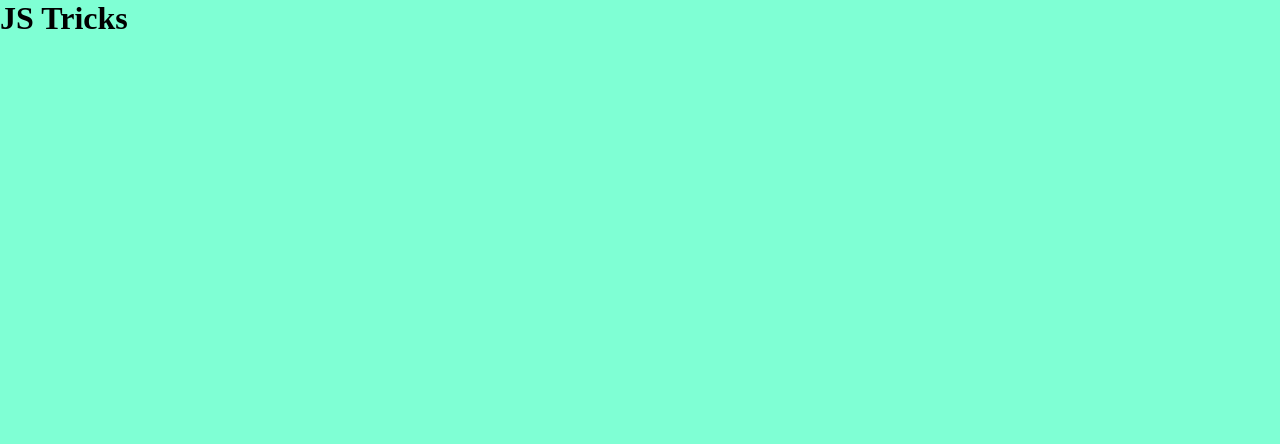
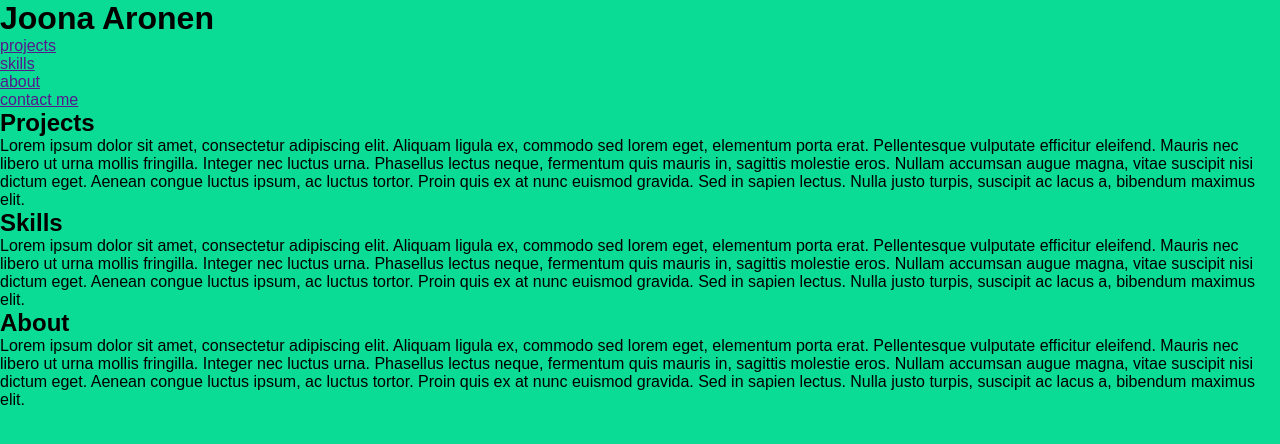
Before and after one commit to JoonAro/React23S_JS, a plain HTML site: page MargitTennosaar/week6/tricksYouMustKnow/index.html in a window 1280 px wide. Drawn offline with Linux system fonts and the light colour scheme.

Commit message:
html and little css

```diff
--- a/MargitTennosaar/week6/tricksYouMustKnow/index.html
+++ b/MargitTennosaar/week6/tricksYouMustKnow/index.html
@@ -2,11 +2,68 @@
 <html>
   <head>
     <meta charset="UTF-8" />
+    <meta name="viewport" content="width=device-width, initial-scale=1.0" />
     <link rel="stylesheet" href="style.css" />
     <title>tricks</title>
   </head>
   <body>
-    <h1>JS Tricks</h1>
+    <header>
+      <div id="logo">
+        <h1>Joona Aronen</h1>
+      </div>
+      <nav>
+        <ul>
+          <li><a href="">projects</a></li>
+          <li><a href="">skills</a></li>
+          <li><a href="">about</a></li>
+          <li><a href="">contact me</a></li>
+        </ul>
+      </nav>
+    </header>
+    <div id="header"></div>
+    <main>
+      <section id="projects">
+        <h2>Projects</h2>
+        <p>
+          Lorem ipsum dolor sit amet, consectetur adipiscing elit. Aliquam
+          ligula ex, commodo sed lorem eget, elementum porta erat. Pellentesque
+          vulputate efficitur eleifend. Mauris nec libero ut urna mollis
+          fringilla. Integer nec luctus urna. Phasellus lectus neque, fermentum
+          quis mauris in, sagittis molestie eros. Nullam accumsan augue magna,
+          vitae suscipit nisi dictum eget. Aenean congue luctus ipsum, ac luctus
+          tortor. Proin quis ex at nunc euismod gravida. Sed in sapien lectus.
+          Nulla justo turpis, suscipit ac lacus a, bibendum maximus elit.
+        </p>
+      </section>
+      <section id="skills">
+        <h2>Skills</h2>
+        <p>
+          Lorem ipsum dolor sit amet, consectetur adipiscing elit. Aliquam
+          ligula ex, commodo sed lorem eget, elementum porta erat. Pellentesque
+          vulputate efficitur eleifend. Mauris nec libero ut urna mollis
+          fringilla. Integer nec luctus urna. Phasellus lectus neque, fermentum
+          quis mauris in, sagittis molestie eros. Nullam accumsan augue magna,
+          vitae suscipit nisi dictum eget. Aenean congue luctus ipsum, ac luctus
+          tortor. Proin quis ex at nunc euismod gravida. Sed in sapien lectus.
+          Nulla justo turpis, suscipit ac lacus a, bibendum maximus elit.
+        </p>
+      </section>
+      <section id="about">
+        <h2>About</h2>
+        <p>
+          Lorem ipsum dolor sit amet, consectetur adipiscing elit. Aliquam
+          ligula ex, commodo sed lorem eget, elementum porta erat. Pellentesque
+          vulputate efficitur eleifend. Mauris nec libero ut urna mollis
+          fringilla. Integer nec luctus urna. Phasellus lectus neque, fermentum
+          quis mauris in, sagittis molestie eros. Nullam accumsan augue magna,
+          vitae suscipit nisi dictum eget. Aenean congue luctus ipsum, ac luctus
+          tortor. Proin quis ex at nunc euismod gravida. Sed in sapien lectus.
+          Nulla justo turpis, suscipit ac lacus a, bibendum maximus elit.
+        </p>
+      </section>
+    </main>
+    <footer></footer>
+
     <script src="main.js"></script>
   </body>
 </html>
--- a/MargitTennosaar/week6/tricksYouMustKnow/style.css
+++ b/MargitTennosaar/week6/tricksYouMustKnow/style.css
@@ -5,5 +5,6 @@
 }
 
 body {
-    background-color: aquamarine;
+    font-family: Arial, Helvetica, sans-serif;
+    background-color: rgb(10, 219, 149);
 }
```
